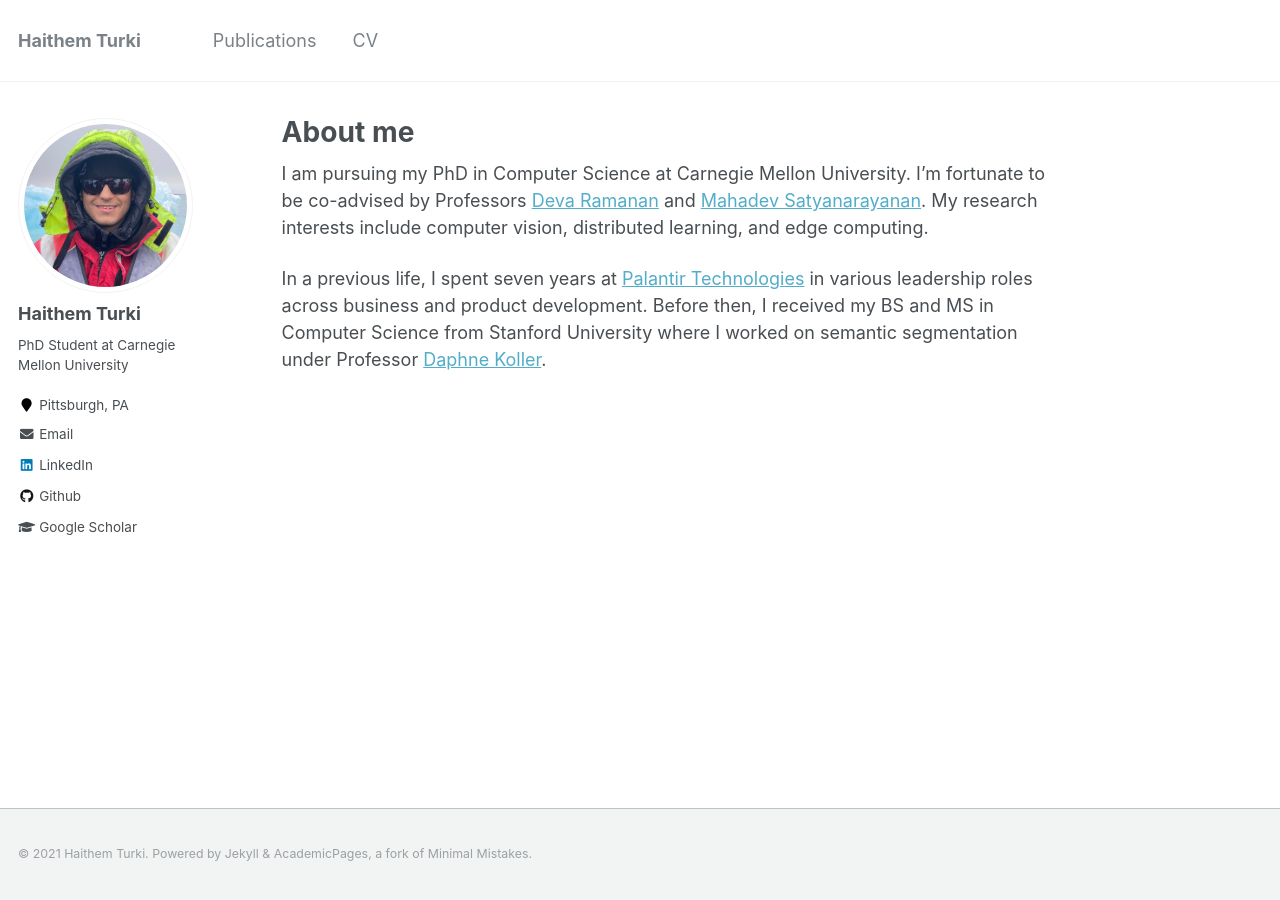
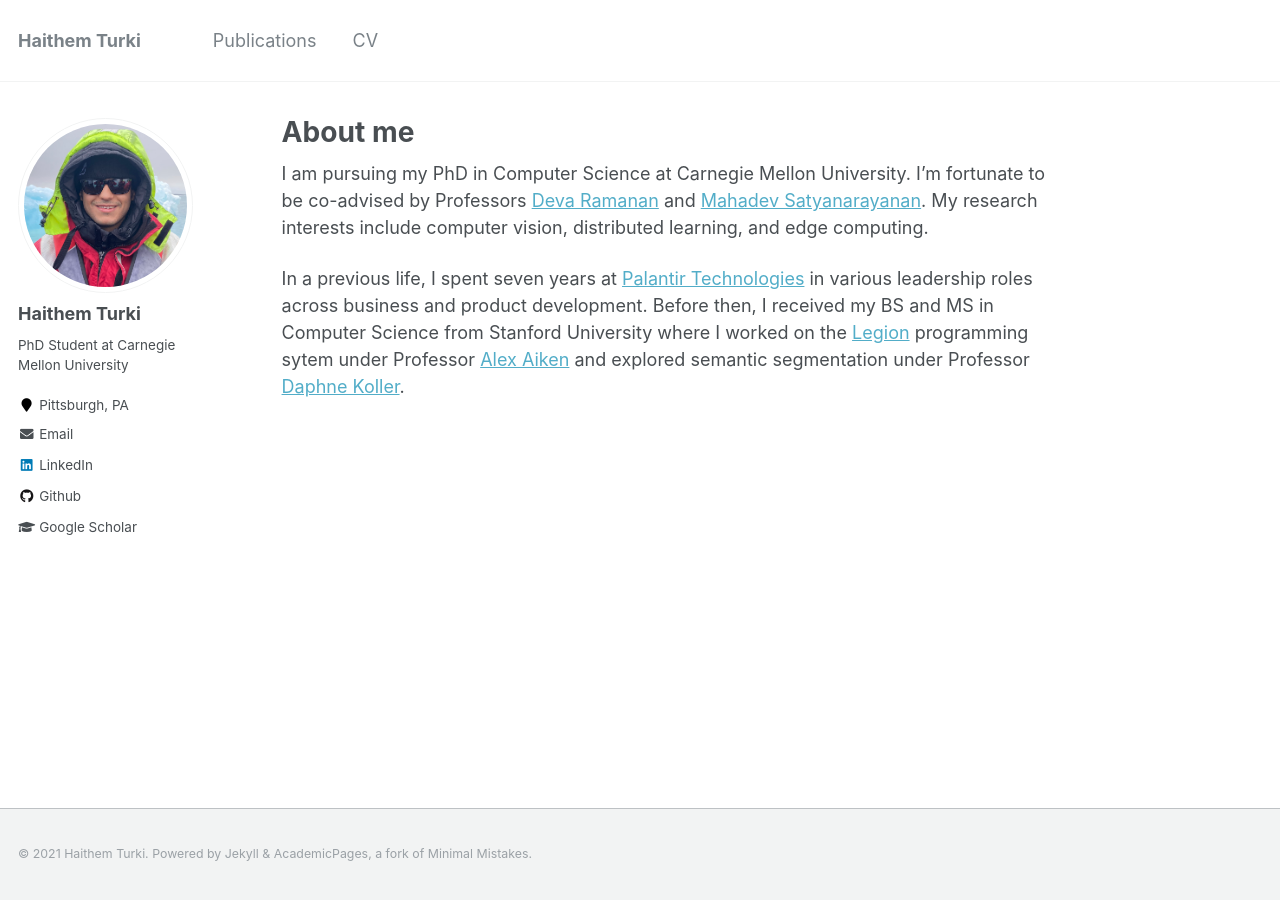
Before and after one commit to hturki/hturki.github.io, a Jekyll site: the page built from _pages/about.md, in a window 1280 px wide. Built offline with Jekyll 4.4.1, drawn with Linux system fonts in a browser that asks for light colours.

Commit message:
add blurb on aiken

```diff
--- a/_pages/about.md
+++ b/_pages/about.md
@@ -10,4 +10,4 @@
 
 I am pursuing my PhD in Computer Science at Carnegie Mellon University. I'm fortunate to be co-advised by Professors [Deva Ramanan](http://www.cs.cmu.edu/~deva/) and [Mahadev Satyanarayanan](https://www.cs.cmu.edu/~satya/). My research interests include computer vision, distributed learning, and edge computing.
 
-In a previous life, I spent seven years at [Palantir Technologies](https://www.palantir.com/) in various leadership roles across business and product development. Before then, I received my BS and MS in Computer Science from Stanford University where I worked on semantic segmentation under Professor [Daphne Koller](https://ai.stanford.edu/~koller/).
+In a previous life, I spent seven years at [Palantir Technologies](https://www.palantir.com/) in various leadership roles across business and product development. Before then, I received my BS and MS in Computer Science from Stanford University where I worked on the [Legion](https://legion.stanford.edu/) programming sytem under Professor [Alex Aiken](http://theory.stanford.edu/~aiken/) and explored semantic segmentation under Professor [Daphne Koller](https://ai.stanford.edu/~koller/).
```
